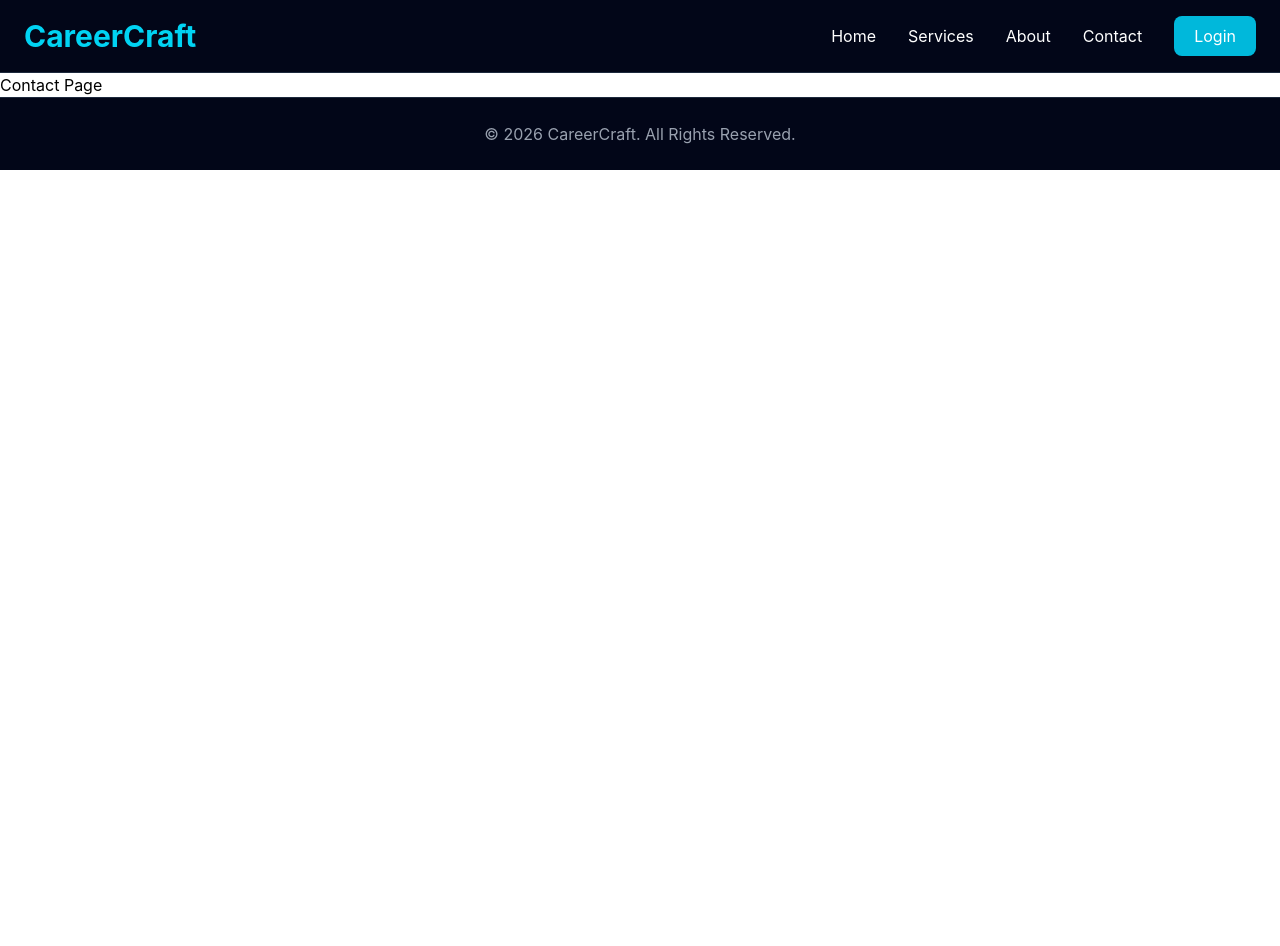
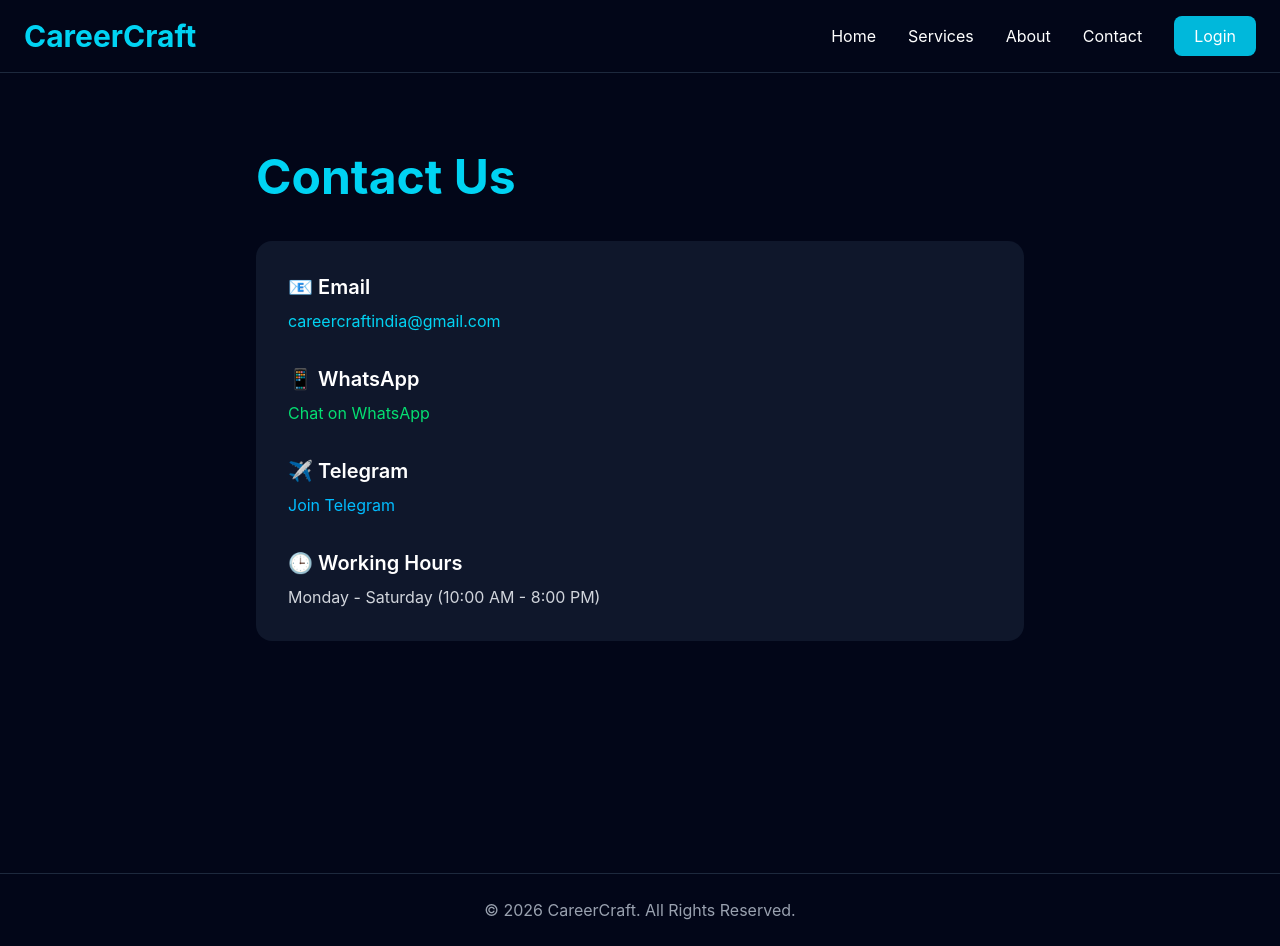
Before and after one commit to lxpraveen/careercraft, a React (Vite) app: page /contact in a window 1280 px wide. Before the commit the page ends 800 px from the top, so only its background shows below. Built offline with nearby package versions, Linux system fonts and the light colour scheme.

Commit message:
Updated success page

```diff
--- a/src/pages/About/About.jsx
+++ b/src/pages/About/About.jsx
@@ -1,5 +1,48 @@
 const About = () => {
-  return <h1>About Page</h1>;
+  return (
+    <section className="min-h-screen bg-slate-950 text-white py-20 px-6">
+      <div className="max-w-5xl mx-auto">
+        <h1 className="text-5xl font-bold text-cyan-400 mb-8">
+          About CareerCraft
+        </h1>
+
+        <p className="text-lg text-gray-300 leading-8">
+          CareerCraft helps students and professionals improve their
+          LinkedIn profile, Resume, CV and Job Portal profiles to increase
+          interview opportunities.
+        </p>
+
+        <div className="grid md:grid-cols-3 gap-6 mt-12">
+          <div className="bg-slate-900 p-6 rounded-xl">
+            <h3 className="text-xl font-bold mb-3 text-cyan-400">
+              Our Mission
+            </h3>
+            <p>
+              Help every job seeker build a professional online presence.
+            </p>
+          </div>
+
+          <div className="bg-slate-900 p-6 rounded-xl">
+            <h3 className="text-xl font-bold mb-3 text-cyan-400">
+              Trusted Service
+            </h3>
+            <p>
+              ATS optimized resumes and recruiter-friendly LinkedIn profiles.
+            </p>
+          </div>
+
+          <div className="bg-slate-900 p-6 rounded-xl">
+            <h3 className="text-xl font-bold mb-3 text-cyan-400">
+              Fast Delivery
+            </h3>
+            <p>
+              Delivery within 24-48 hours with premium quality.
+            </p>
+          </div>
+        </div>
+      </div>
+    </section>
+  );
 };
 
 export default About;
--- a/src/pages/Contact/Contact.jsx
+++ b/src/pages/Contact/Contact.jsx
@@ -1,5 +1,64 @@
 const Contact = () => {
-  return <h1>Contact Page</h1>;
+  return (
+    <section className="min-h-screen bg-slate-950 text-white py-20 px-6">
+      <div className="max-w-3xl mx-auto">
+
+        <h1 className="text-5xl font-bold text-cyan-400 mb-10">
+          Contact Us
+        </h1>
+
+        <div className="bg-slate-900 rounded-2xl p-8 space-y-8">
+
+          <div>
+            <h3 className="text-xl font-semibold mb-2">📧 Email</h3>
+
+            <a
+              href="praveen705433@gmail.com"
+              className="text-cyan-400 hover:underline"
+            >
+              careercraftindia@gmail.com
+            </a>
+          </div>
+
+          <div>
+            <h3 className="text-xl font-semibold mb-2">📱 WhatsApp</h3>
+
+            <a
+              href="https://wa.me/919026770934"
+              target="_blank"
+              rel="noreferrer"
+              className="text-green-400 hover:underline"
+            >
+              Chat on WhatsApp
+            </a>
+          </div>
+
+          <div>
+            <h3 className="text-xl font-semibold mb-2">✈ Telegram</h3>
+
+            <a
+              href="https://t.me/stock2999"
+              target="_blank"
+              rel="noreferrer"
+              className="text-sky-400 hover:underline"
+            >
+              Join Telegram
+            </a>
+          </div>
+
+          <div>
+            <h3 className="text-xl font-semibold mb-2">🕒 Working Hours</h3>
+
+            <p className="text-gray-300">
+              Monday - Saturday (10:00 AM - 8:00 PM)
+            </p>
+          </div>
+
+        </div>
+
+      </div>
+    </section>
+  );
 };
 
 export default Contact;
--- a/src/pages/Success/Success.jsx
+++ b/src/pages/Success/Success.jsx
@@ -1,14 +1,49 @@
+import { Link } from "react-router-dom";
+
 const Success = () => {
   return (
-    <div className="min-h-screen flex items-center justify-center bg-slate-950 text-white">
-      <div className="text-center">
+    <div className="min-h-screen bg-slate-950 flex items-center justify-center px-5">
+      <div className="max-w-2xl w-full bg-slate-900 rounded-3xl shadow-2xl p-10 text-center border border-cyan-500">
+
+        <div className="text-7xl mb-5">🎉</div>
+
         <h1 className="text-4xl font-bold text-green-400">
-          Payment Successful 🎉
+          Payment Successful
         </h1>
 
-        <p className="mt-4">
-          Thank you for your order.
+        <p className="text-slate-300 text-lg mt-6 leading-8">
+          Thank you for choosing <span className="text-cyan-400 font-semibold">CareerCraft</span>.
         </p>
+
+        <p className="text-slate-400 mt-4 leading-8">
+          Your order has been received successfully.
+        </p>
+
+        <div className="bg-slate-800 rounded-xl p-5 mt-8 text-left">
+          <h2 className="text-cyan-400 font-semibold mb-3">
+            📩 What happens next?
+          </h2>
+
+          <ul className="space-y-3 text-slate-300">
+            <li>✅ Our team has received your order.</li>
+            <li>✅ We will review your submitted details.</li>
+            <li>✅ Once your service is completed, it will be delivered to the email address you provided.</li>
+            <li>✅ If we need any additional information, we'll contact you via email.</li>
+          </ul>
+        </div>
+
+        <div className="mt-8 bg-cyan-900/30 border border-cyan-500 rounded-xl p-4">
+          <p className="text-cyan-300 font-medium">
+            📧 Your completed LinkedIn Profile / Resume / CV / Certificate will be sent to your registered email address after it is ready.
+          </p>
+        </div>
+
+        <Link
+          to="/"
+          className="inline-block mt-10 bg-cyan-500 hover:bg-cyan-600 transition px-8 py-3 rounded-xl font-semibold text-white"
+        >
+          Back to Home
+        </Link>
       </div>
     </div>
   );
```
